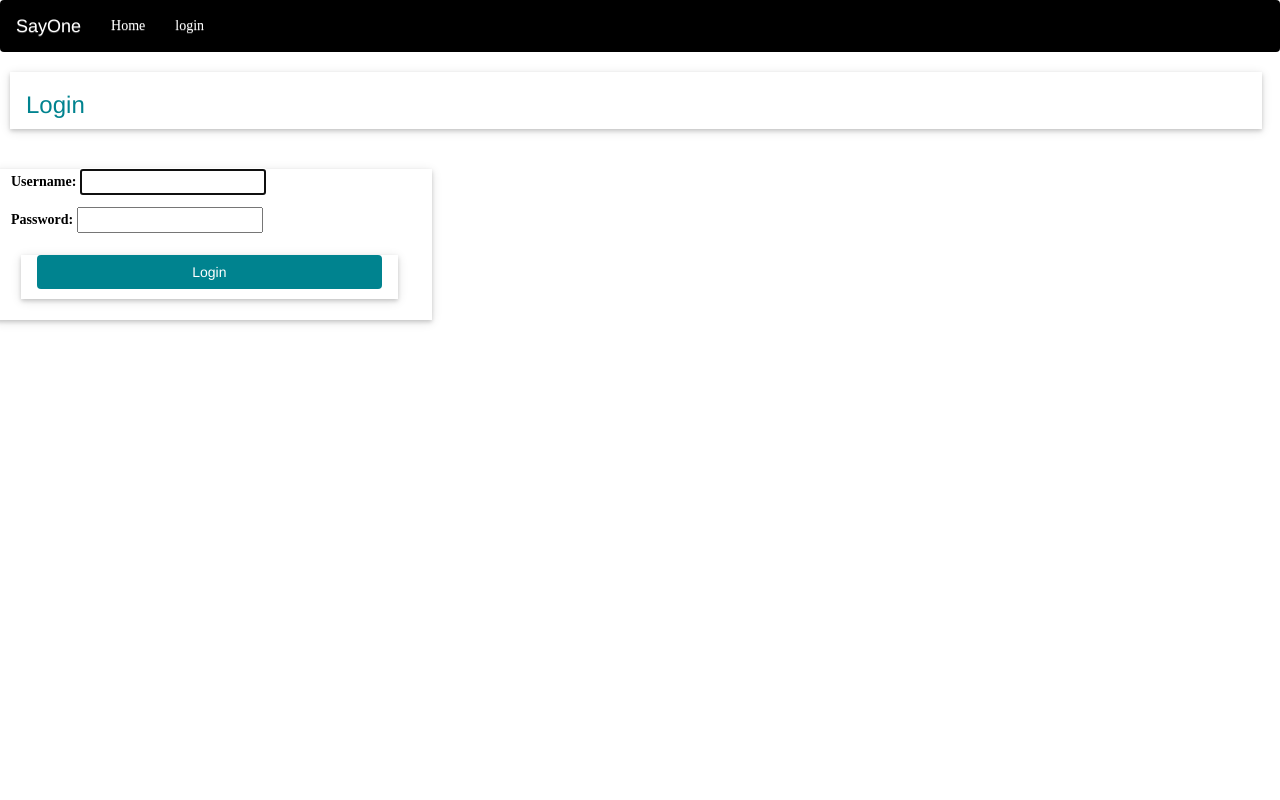
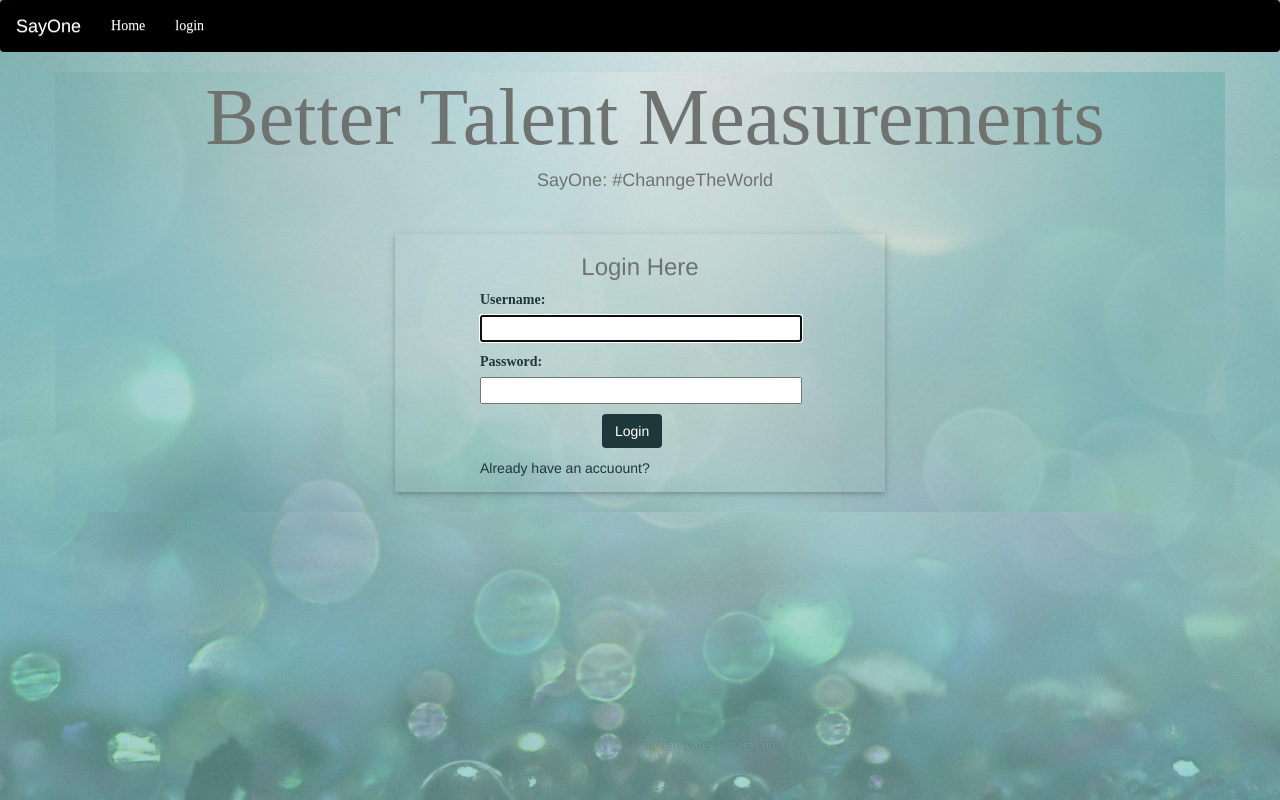
Before and after one commit to benshaaugestin/pgmtest, a Django app: page /login/ in a window 1280 px wide. Run offline with Django 3.2, Linux system fonts and the light colour scheme; some libraries are stand-ins or nearby versions.

Commit message:
signup design modified

```diff
--- a/candidate/templates/candidate/detail.html
+++ b/candidate/templates/candidate/detail.html
@@ -11,10 +11,10 @@
 {% if ques_list %}
 <div class="row">
 <div class="col-sm-9">
-  <ul class="pagination">
+  <ul class="btn-group page">
 
     {% for page_obj in ques_list %}
-      <li><a href="{% url 'detail' page_obj.ques_no %}">Question{{ page_obj.ques_no }}</a></li>
+      <li class="btn"><a href="{% url 'detail' page_obj.ques_no %}" style="color:white">Question{{ page_obj.ques_no }}</a></li>
 
     {% endfor %}
 
--- a/candidate/templates/registration/login.html
+++ b/candidate/templates/registration/login.html
@@ -9,42 +9,46 @@
                     margin: 0px 0px 10px 0px;
 
             }
-
-            #signup input {
-                    margin:0px 0 0 0;
-                          }
+        label {
+            color: #1e373b;
+        }
+        input {
+            padding:1.5px 70px;
+        }
+        h3 {
+           text-align: center;
+        }
 
     </style>
 </head>
-<body>
+
+<div class="container" id="footer1">
+
     <foo id="signup">
+     <div >
+      <div class="container text-center backgroundText">
+            <h1>Better Talent Measurements</h1>
+            <h4> SayOne: #ChanngeTheWorld </h4>
+            <br class="hiddenBelow"/>
 
-    <div class="ba">
-    <div class="news_headings"><h3>Login</h3></div>
+        </div>
 
     <div class="row">
-    <div class="col-md-4 news_headings form">
-        <form action="#" method="post">
+        <div class="headings form cold-md-6">
+        <h3>Login Here</h3>
+            <form action="#" method="post">
 
             {% csrf_token %}
 
                 {{ form.as_p }}
-             <div class="news_headings">
-                 <button type="submit" class="btn btn-block button">Login</button></div>
+
+                <button type="submit" class="btn button" style="margin-left: 122px; background-color:#1e373b;">Login</button><br />
+                <a href="{% url 'signup' %}" style="color: #1e373b">Already have an accuount?</a>
 
         </form>
-
-
-          <div class="col-md-6">
-          <!--  <img src="{% static 'news/images/sig.jpg' %}" alt="Pic 01" width="500"/>-->
-        </div>
-
-
-
+        </div></div></div>
+</foo>
     </div>
-        </div>
-</foo>
-    </body>
 {% endblock %}
 {% block footer %}
 
--- a/candidate/urls.py
+++ b/candidate/urls.py
@@ -1,14 +1,14 @@
+from django.contrib.auth.decorators import login_required
+from django.contrib.auth import views as auth_views
 from django.conf.urls import url
-from django.contrib.auth import views as auth_views
-
 from . import views
 urlpatterns = [
     url(r'^$', views.signup, name='signup'),
     url(r'^login/$', auth_views.login, name='login'),
     url(r'^logout/$', auth_views.logout, name='logout'),
-    url(r'^submit/$', views.rand, name='submit'),
-    url(r'^compile/(?P<num>[-\d]+)/', views.CompileView.as_view(), name="compile"),
-    url(r'^coding/(?P<pk>[-\d]+)/', views.DetailsView.as_view(), name='detail'),
-    url(r'^queslist', views.IndexView.as_view(), name='index'),
+    url(r'^submit/$', login_required(views.rand), name='submit'),
+    url(r'^compile/(?P<num>[-\d]+)/',login_required( views.CompileView.as_view()), name="compile"),
+    url(r'^coding/(?P<pk>[-\d]+)/', login_required(views.DetailsView.as_view()), name='detail'),
+    url(r'^queslist', login_required(views.IndexView.as_view()), name='index'),
 
     ]
--- a/candidate/views.py
+++ b/candidate/views.py
@@ -79,7 +79,7 @@ def rand(self):
     email.subject = "Programming Test-Answer Sheet"
     email.body = html_message
     email.from_email = "Programming Test-Answer Sheet! <bensha.sayone@gmail.com>"
-    email.to = ["bensha.sayone@gmail.com" ,"ranju@sayonetech.com"]
+    email.to = ["bensha.sayone@gmail.com" ]
     list = os.listdir(file_path)
 
     for file in list :
--- a/pgmtest/static/candidate/style.css
+++ b/pgmtest/static/candidate/style.css
@@ -8,8 +8,9 @@ ul {
 .headings {
     color: black;
        /* background-color: #f1f1f1;*/
-    padding: 0.01em 16px;
-    margin: 13px 833px 20px 20px;
+    padding: 0.01em 85px;
+    margin: 13px 340px 20px 340px;
+
     box-shadow: 0 2px 4px 0 rgba(0,0,0,0.16),0 2px 10px 0 rgba(0,0,0,0.12) !important;
 
     }
@@ -30,19 +31,19 @@ ul {
 
       }
 li h2 a, li h2{
-    color :rgba(0,131,143 ,1)
+    color :rgba(3,44,58 ,1)
     }
 li h4 a {
     color:rgba(2,119,189 ,1);
     }
 h1 {
-    color: rgba(0,131,143 ,1);
+    color: rgba(109, 113, 110, 0.99);
     font-family: "Times New Roman", Georgia, Serif;
     font-size:80px;
     margin-top: 1px;
     }
 h4,h3 {
-        color: rgba(0,131,143 ,1);
+        color: rgba(109, 113, 110, 0.99);
 
 }
 .navbar {
@@ -79,6 +80,22 @@ textarea, form textarea {
     background-color: #000000;
     margin-left: 11px;
 }
-.page li a, .page li span{
-    background-color: rgba(0,131,143 ,1);
+.page {
+    margin-left: -40px;
 }
+
+	#footer1, body {
+
+
+		background-image: url(images/bv.jpg);
+        background-size: cover;
+
+        		z-index: 2;
+
+	}
+
+#footer1:before, body:before {
+			content: '';
+			background:rgba(2,119,189 ,1);
+
+		}
```
Also changed, not shown: candidate/templates/candidate/signup.html (+71 -16 lines), db.sqlite3, pgmtest/static/candidate/images/be.png (added), pgmtest/static/candidate/images/bv.jpg (added), 1 other file.
